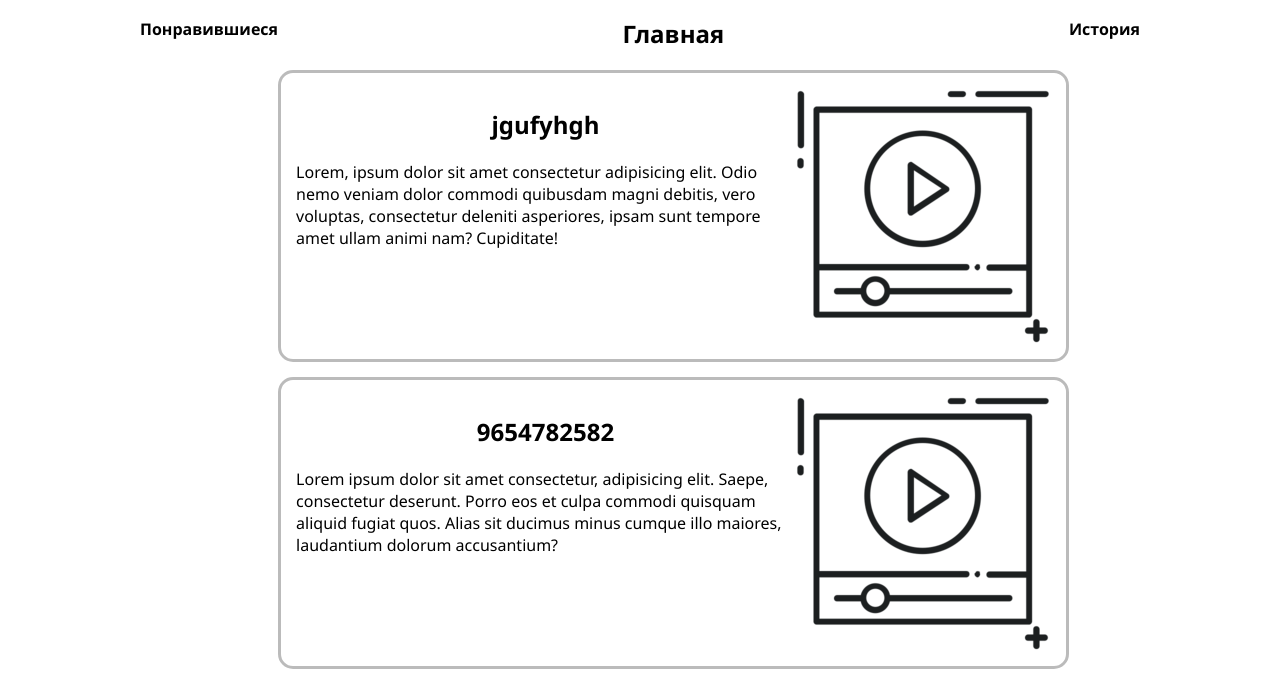
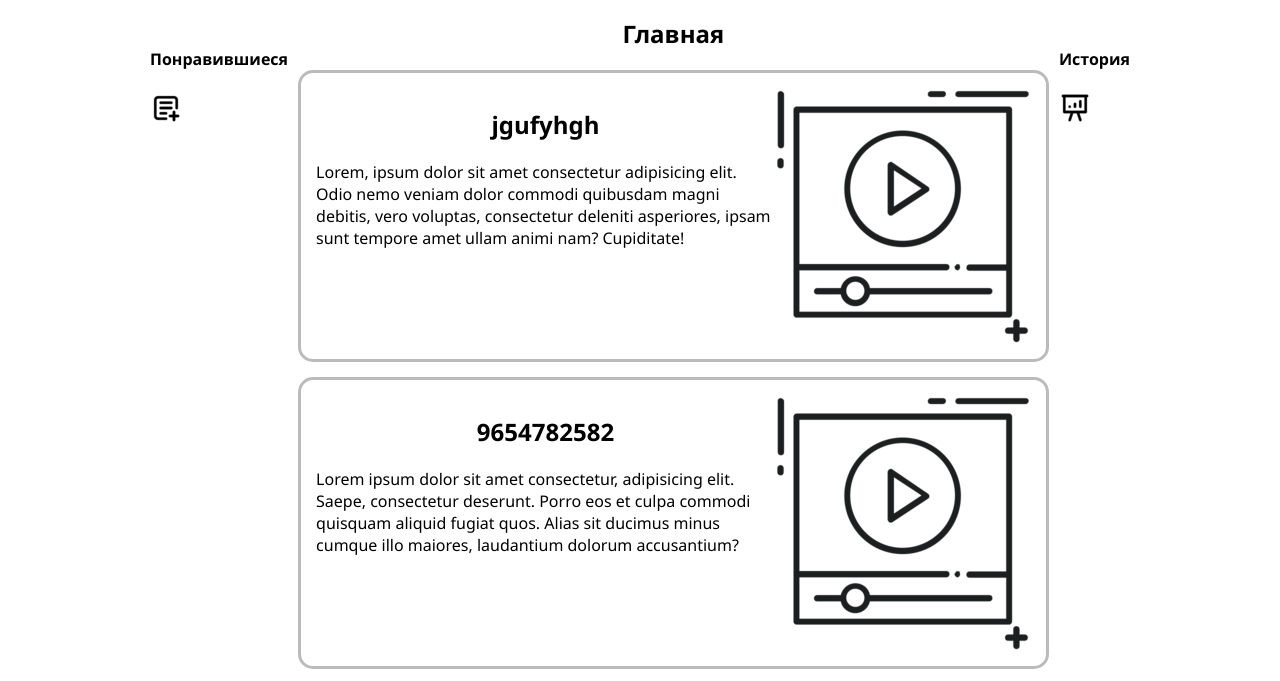
Before and after one commit to oxjss/.ne-, a plain HTML site: page index.html in a window 1280 px wide. Shown: the part 65-746 px from the top of the page. Drawn offline with Linux system fonts and the light colour scheme.

Commit message:
Add files via upload

```diff
--- a/index.html
+++ b/index.html
@@ -23,6 +23,7 @@
     <main>
         <div class="left">
             <h4>Понравившиеся</h4>
+            <img src="123456.png" alt="">
         </div>
       <div class="center">
         <h2>Главная</h2>
@@ -57,7 +58,7 @@
       </div>
       <div class="right">
           <h4>История</h4>
-
+        <img src="][po.png" alt="">
       </div>
     </main>
 </body>
--- a/style.css
+++ b/style.css
@@ -67,7 +67,14 @@ aside:hover {
     display: flex;
     flex-wrap: wrap;
 }
-
+.left{
+    margin-top: 20px;
+    padding: 10px
+}
+.right{
+    margin-top: 20px;
+    padding: 10px
+}
 .card:hover{
     transform: scale(1.04);
     box-shadow: 0px 0px 9px 0px rgb(44, 44, 44);
```
Also changed, not shown: 123456.png (added).
